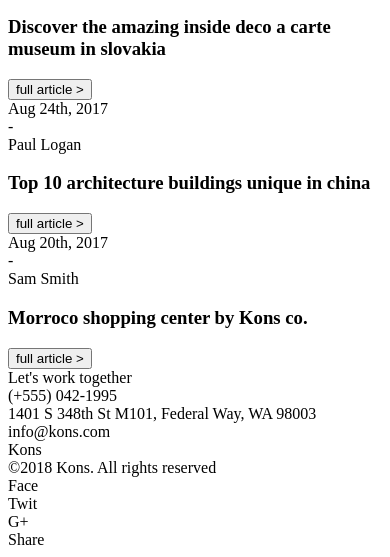
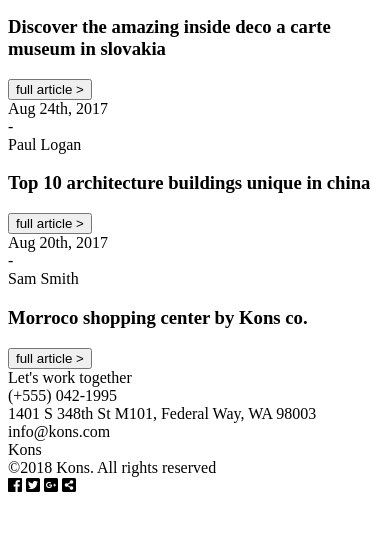
Before and after one commit to jonathanearl-tylertech/Kons, a website: page src/index.html in a window 390 px wide. Shown: the part 3672-4229 px from the top of the page. After the commit the page ends 4175 px from the top, so only its background shows below. Drawn offline with Linux system fonts and the light colour scheme.

Commit message:
add responsive footer

```diff
--- /dev/null
+++ b/src/css/_footer.scss
@@ -0,0 +1,43 @@
+.main-footer {
+    background-color: $white;
+
+    &__container {
+        position: relative;
+        height: 5rem;
+        justify-content: space-between;
+        align-items: center;
+        @media (max-width: $small) {
+            width: 100%;
+            flex-direction: column;
+            height: 20rem;
+            justify-content: space-around;
+        }
+    }
+
+    &__logo {
+        text-transform: capitalize;
+    }
+
+    &__copywrite {
+        position: absolute;
+        left: 50%;
+        top: 50%;
+        transform: translate(-50%, -50%);
+        @media (max-width: small) {
+            position: static;
+            width: 100%;
+            color: pink;
+        }
+    }
+
+    &__social-list {
+        font-size: 2rem;
+    }
+
+    &__social-item {
+        margin-left: 1rem;
+        &:first-child {
+            margin-left: 0;
+        }
+    }
+}
--- a/src/index.html
+++ b/src/index.html
@@ -268,14 +268,16 @@
         <div class="contact__email">info@kons.com</div>
     </section>
 
-    <footer class="main-footer row">
-        <div class="logo">Kons</div>
-        <div class="main-footer__copywrite">&copy;2018 Kons. All rights reserved</div>
-        <div class="main-footer__social-list row">
-            <div>Face</div>
-            <div>Twit</div>
-            <div>G+</div>
-            <div>Share</div>
+    <footer class="main-footer">
+        <div class="main-footer__container container--padding row">
+            <div class="main-footer__logo">Kons</div>
+            <div class="main-footer__copywrite">&copy;2018 Kons. All rights reserved</div>
+            <div class="main-footer__social-list row">
+                <i class="main-footer__social-item fab fa-facebook"></i>
+                <i class="main-footer__social-item fab fa-twitter-square"></i>
+                <i class="main-footer__social-item fab fa-google-plus-square"></i>
+                <i class="main-footer__social-item fas fa-share-alt-square"></i>
+            </div>
         </div>
     </footer>
 </body>
--- a/src/main.scss
+++ b/src/main.scss
@@ -11,3 +11,4 @@
 @import './css/review';
 @import './css/news';
 @import './css/contact';
+@import './css/footer';
```
